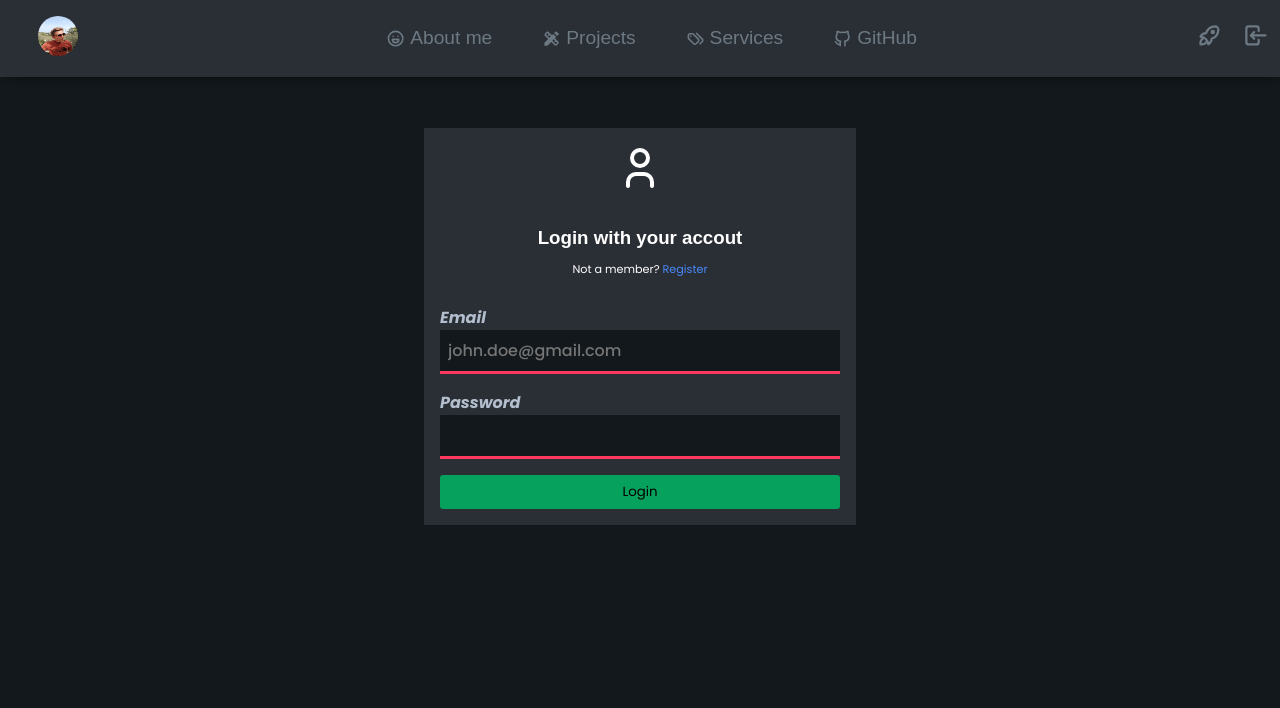
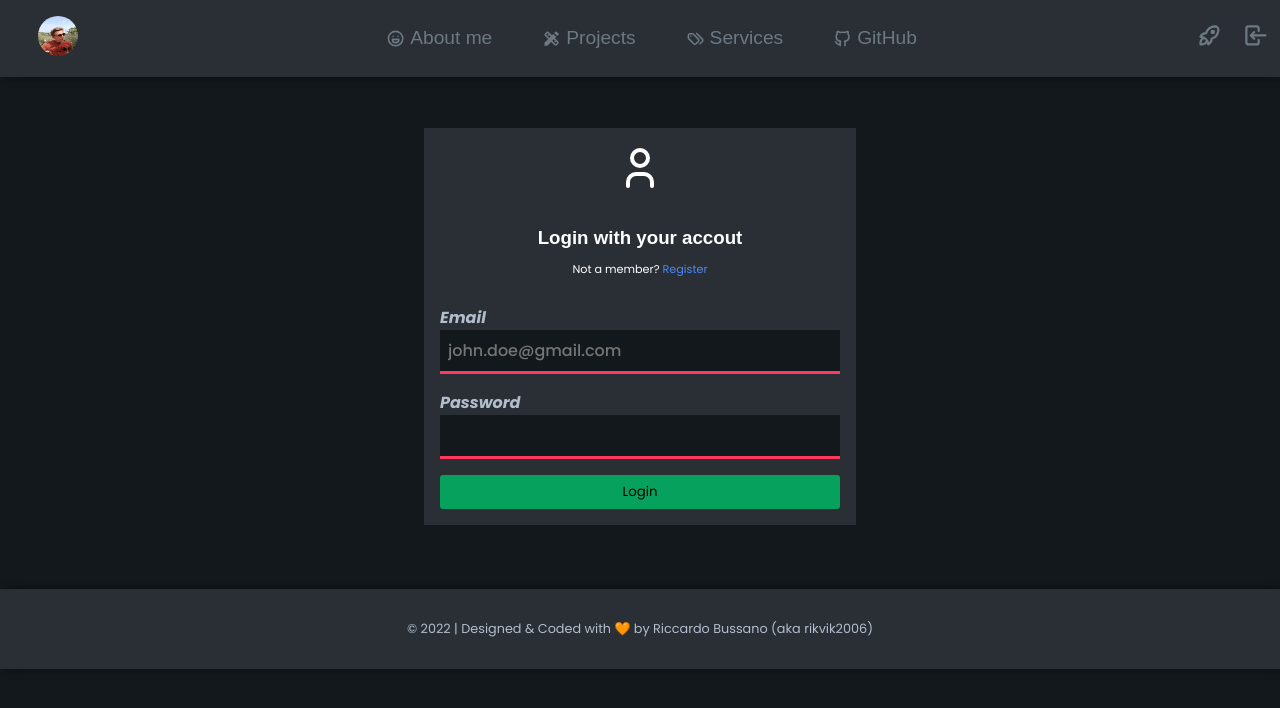
Before and after one commit to rikvik2006/rikvik-portfolio-next-client, a Next.js app: page /auth/login in a window 1280 px wide. Shown: the top 708 px of the page. Built offline with nearby package versions, Linux system fonts and the light colour scheme; a web font is replaced by a local one.

Commit message:
Created a footer

```diff
--- a/src/components/layout/index.tsx
+++ b/src/components/layout/index.tsx
@@ -1,6 +1,7 @@
 import { ReactElement } from "react";
 import style from "./layout.module.scss";
 import Navbar from "../misc/Navbar";
+import FooterComponet from "../misc/Footer";
 
 function Layout({ children }: { children: ReactElement }) {
     return (
@@ -8,6 +9,7 @@ function Layout({ children }: { children: ReactElement }) {
             <div className={style.layoutStyle}>
                 <Navbar />
                 <main>{children}</main>
+                <FooterComponet />
             </div>
         </>
     )
--- /dev/null
+++ b/src/components/misc/Footer/index.module.scss
@@ -0,0 +1,17 @@
+.wrapper {
+    width: 100%;
+    height: clamp(5em, 3em, 4em);
+    background-color: var(--gray5);
+    display: flex;
+    justify-content: center;
+    align-items: center;
+    text-align: center;
+    box-shadow: var(--box-shadow);
+    position: static;
+    bottom: 0;
+
+    p {
+        font-size: 0.8em;
+        margin: 0.5em;
+    }
+}
--- /dev/null
+++ b/src/components/misc/Footer/index.tsx
@@ -0,0 +1,14 @@
+import { FC } from 'react'
+import style from "./index.module.scss";
+
+const FooterComponet: FC = () => {
+    return (
+        <footer>
+            <div className={style.wrapper}>
+                <p>© 2022 | Designed & Coded with 🧡 by Riccardo Bussano (aka rikvik2006)</p>
+            </div>
+        </footer>
+    )
+}
+
+export default FooterComponet
```
